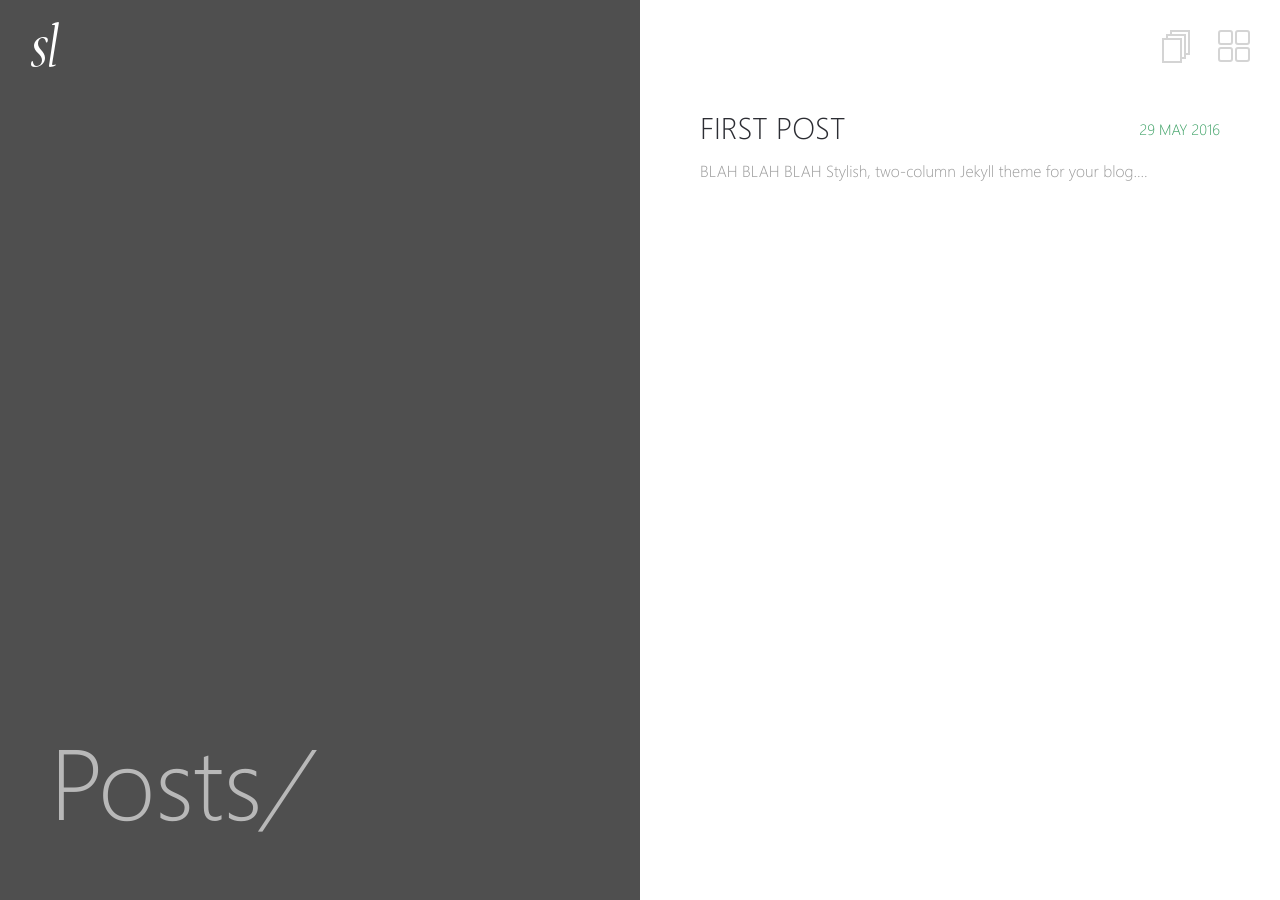
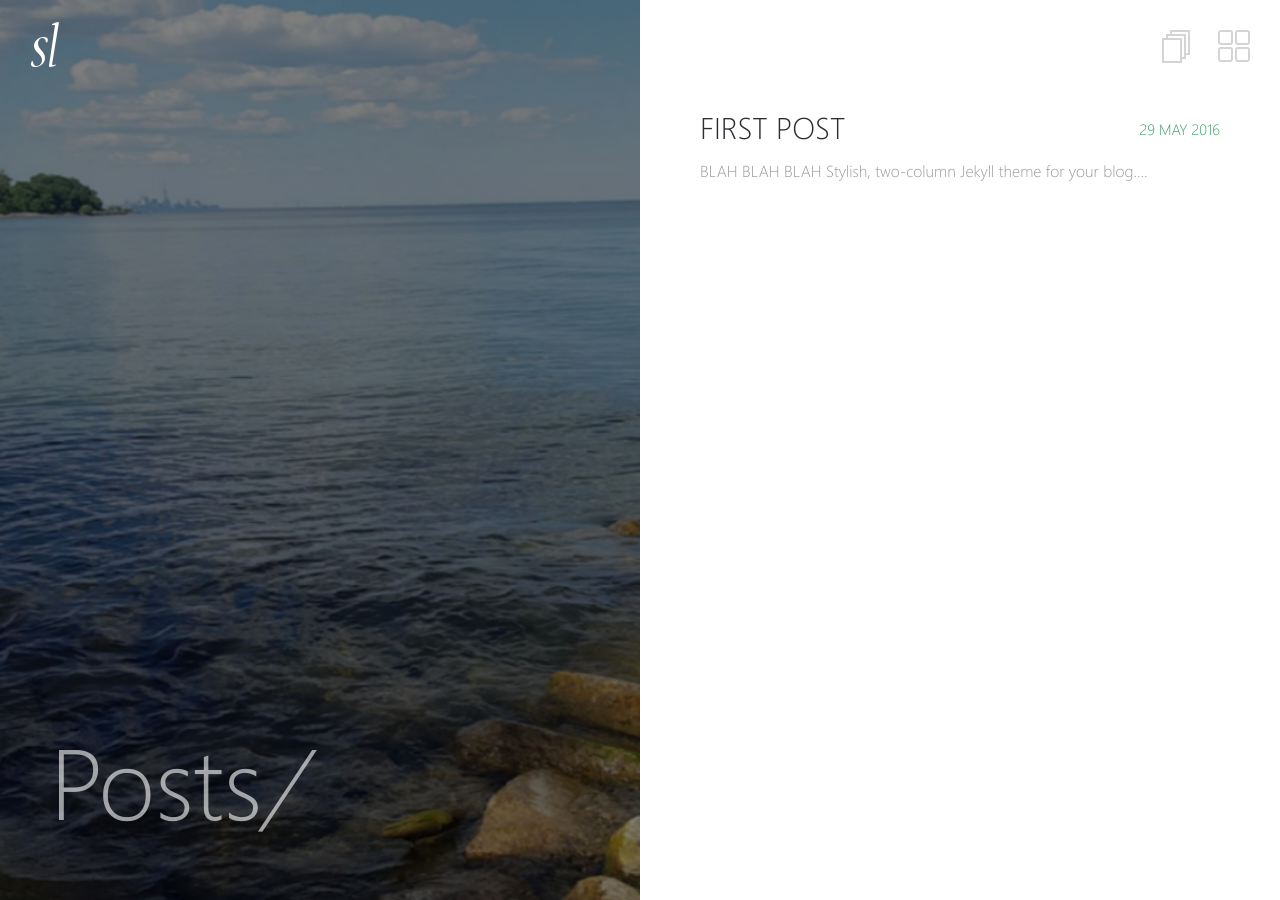
Before and after one commit to sydneylieng/sydneylieng.github.io, a Jekyll site: the page built from _pages/posts.md, in a window 1280 px wide. Built offline with Jekyll 4.4.1, drawn with Linux system fonts in a browser that asks for light colours.

Commit message:
update website info

```diff
--- a/_config.yml
+++ b/_config.yml
@@ -8,7 +8,7 @@ locale: en_CA
 # Left Block Images
 background:
   homepage: #images/pageone2.jpg                          # this image will be shown on homepage's left block
-  post-list: images/pageone.jpg                      # this image will be shown on post list page
+  post-list: images/pageone.png                      # this image will be shown on post list page
   default-post: images/unsplash-gallery-image-3.jpg   # this image will be shown when post's front matter doesn't specify any image
 
 # Jekyll
```
